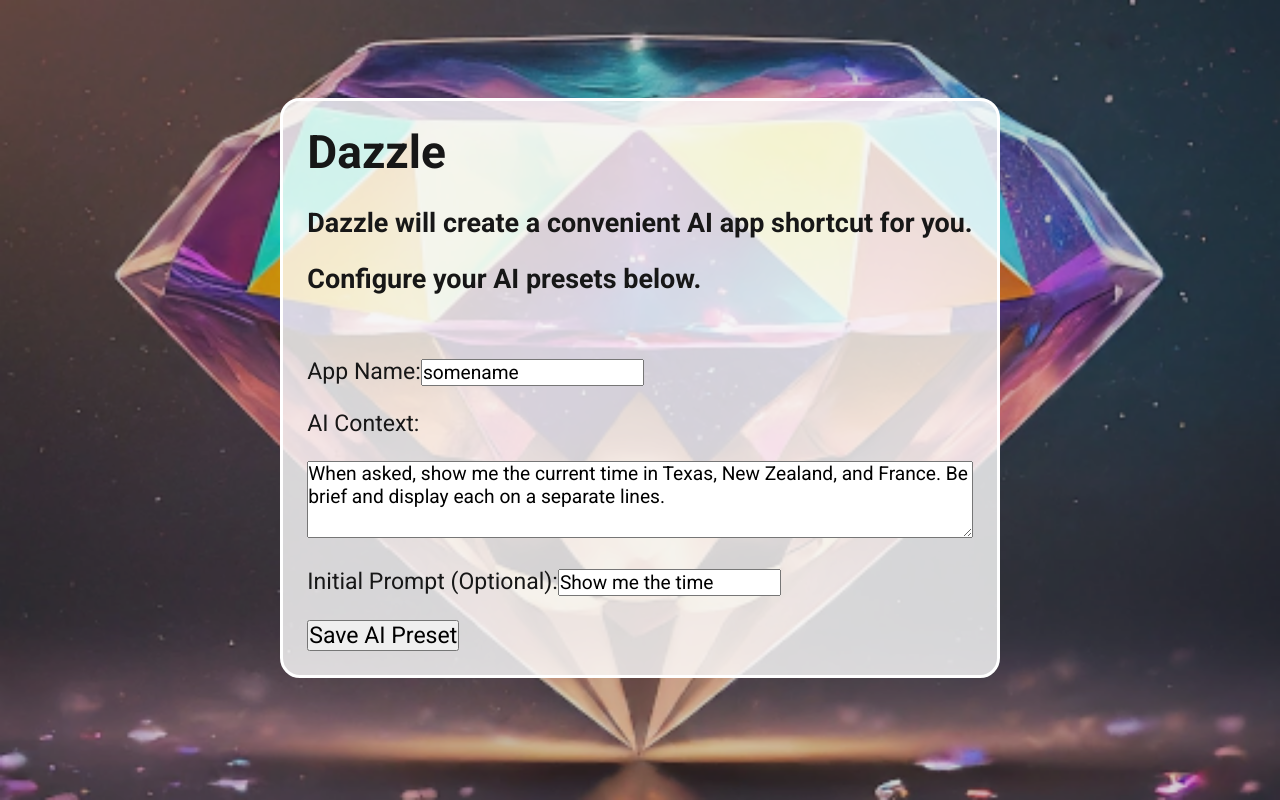
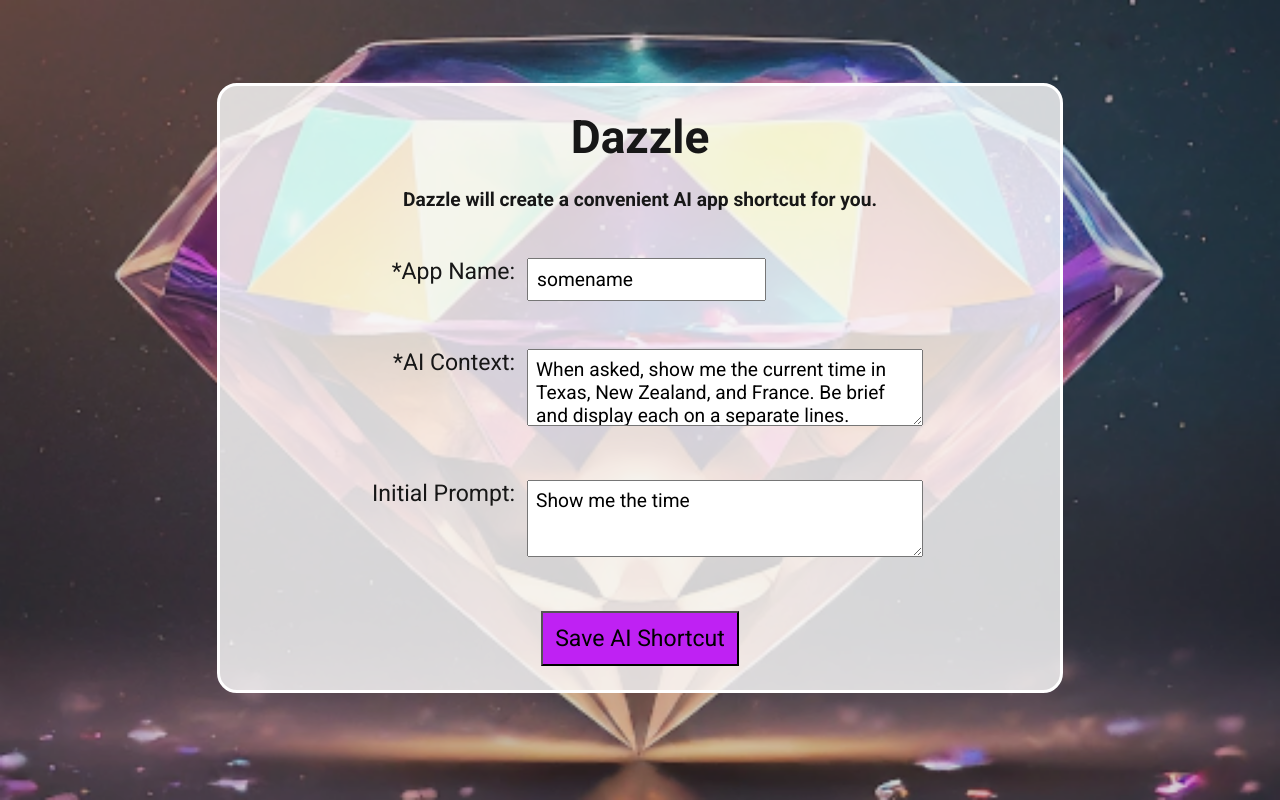
Before and after one commit to ChameleonQuest/dazzle-ai-presets, a Next.js app: page / in a window 1280 px wide. Built offline with nearby package versions, Linux system fonts and the light colour scheme.

Commit message:
Home page CSS cleanup

```diff
--- a/app/globals.css
+++ b/app/globals.css
@@ -35,6 +35,7 @@ html, body, input, button, textarea {
 
 input, textarea {
     font-size: 1rem;
+    padding:8px;
 }
 
 textarea {
@@ -53,7 +54,44 @@ textarea {
     z-index: 1;
 }
 
+form {
+    display: flex;
+    flex-direction: column;
+}
+
+.form-row {
+    display: flex;
+    justify-items: start;
+    justify-content: center;
+    width: 100%;
+    /* border: red solid; */
+}
+
+.form-label {
+    display: inline-block;
+    padding-right:12px;
+    min-width: 170px;
+    text-align: right;
+}
+
+.form-value {
+    display: inline-block;
+    min-width: 50%;
+}
+
+button {
+    padding: 12px;
+    background-color: #bf21f3;
+}
+
 h1 {
+    align-self: center;
+    padding-bottom: 24px;
+}
+
+h2 {
+    align-self: center;
+    font-size: 1rem;
     padding-bottom: 28px;
 }
 
@@ -93,8 +131,10 @@ a {
 }
 
 .page-content {
-    /* height:80%; */
-    /* width:80%; */
+    min-height:80%;
+    min-width:70%;
+    display: flex;
+    flex-direction: column;
     margin: auto;
     padding: 24px;
     background: rgba(50, 50, 50, 0.2); /* Adjust the alpha value to control the bleach effect */
--- a/app/home.js
+++ b/app/home.js
@@ -18,30 +18,24 @@ export default function HomePage() {
     <div className="page-container">
         <div className="page-content">
             <h1>Dazzle </h1>
-            <h3 style={{marginBottom: 2 + 'rem'}}>
-                <div> Dazzle will create a convenient AI app shortcut for you. </div>
-                <div> Configure your AI presets below. </div>
-            </h3>
+            <h2 style={{marginBottom: 1 + 'rem'}}>
+                <p> Dazzle will create a convenient AI app shortcut for you. </p>
+            </h2>
             <form onSubmit={handleSubmit}>
-                <div>
-                    <label>
-                    App Name:
-                    <input type="text" value={name} onChange={(e) => setName(e.target.value)} />
-                    </label>
+                <div className="form-row">
+                    <div className="form-label">*App Name:</div>
+                    <div className="form-value"><input type="text" value={name} onChange={(e) => setName(e.target.value)} /></div>
                 </div>
-                <div>
-                    <div>
-                    AI Context:
-                    </div>
-                    <textarea value={context} onChange={(e) => setContext(e.target.value)} />
+                <div className="form-row">
+                    <div className="form-label">*AI Context:</div>
+                    <div className="form-value"><textarea value={context} onChange={(e) => setContext(e.target.value)} /></div>
                 </div>
-                <div>
-                    <label>
-                    Initial Prompt (Optional):
-                    <input type="text" value={prompt} onChange={(e) => setPrompt(e.target.value)} />
-                    </label>
+                <div className="form-row">
+                    <div className="form-label">Initial Prompt:</div>
+                    <div className="form-value"><textarea value={prompt} onChange={(e) => setPrompt(e.target.value)} /></div>
                 </div>
-                <button type="submit">Save AI Preset</button>
+
+                <button type="submit" style={{alignSelf: 'center'}}>Save AI Shortcut</button>
             </form>
         </div>
     </div>
```
